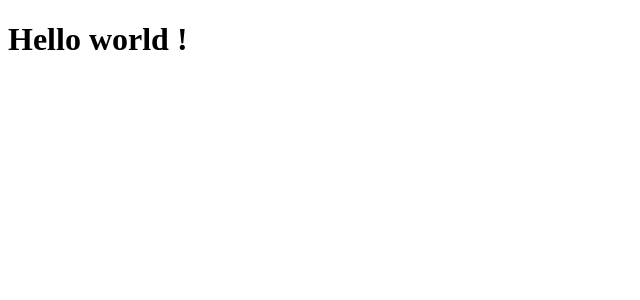
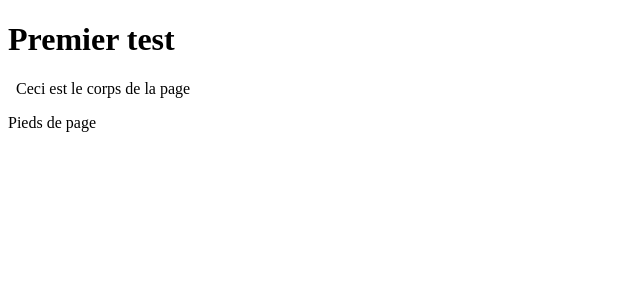
Before and after one commit to Harmony3118/Breakdance_front, a React (Create React App) app: page / in a window 1280 px wide. Shown: the top 300 px of the page, without its empty margins (0-640 px from the left). Built offline with nearby package versions, Linux system fonts and the light colour scheme.

Commit message:
Structure grossière

```diff
--- a/src/App.js
+++ b/src/App.js
@@ -1,10 +1,15 @@
 import React from "react";
 import "./App.css";
+import Header from "./components/Header/Header";
+import Body from "./components/Body/Body";
+import Footer from "./components/Footer/Footer";
 
 function App() {
   return (
-    <div className="App">
-      <h1>Hello world !</h1>
+    <div>
+      <Header />
+      <Body />
+      <Footer />
     </div>
   );
 }
--- /dev/null
+++ b/src/components/Body/Body.js
@@ -0,0 +1,12 @@
+import React from "react";
+import "./Body.css";
+
+function Body() {
+  return (
+    <body>
+      <p> Ceci est le corps de la page</p>
+    </body>
+  );
+}
+
+export default Body;
--- /dev/null
+++ b/src/components/Footer/Footer.js
@@ -0,0 +1,13 @@
+import React from "react";
+// import './Footer.css'
+// Pour l'instant, il n'y a pas de .css
+
+function Footer() {
+  return (
+    <footer>
+      <p>Pieds de page</p>
+    </footer>
+  );
+}
+
+export default Footer;
--- /dev/null
+++ b/src/components/Header/Header.js
@@ -0,0 +1,13 @@
+import React from "react";
+// import './Header.css'
+// Pour l'instant, il n'y a pas de .css
+
+function Header() {
+  return (
+    <header>
+      <h1>Premier test</h1>
+    </header>
+  );
+}
+
+export default Header;
```
Also changed, not shown: public/img/logoLastSquad.png (added), src/components/Body/Body.css (added).
